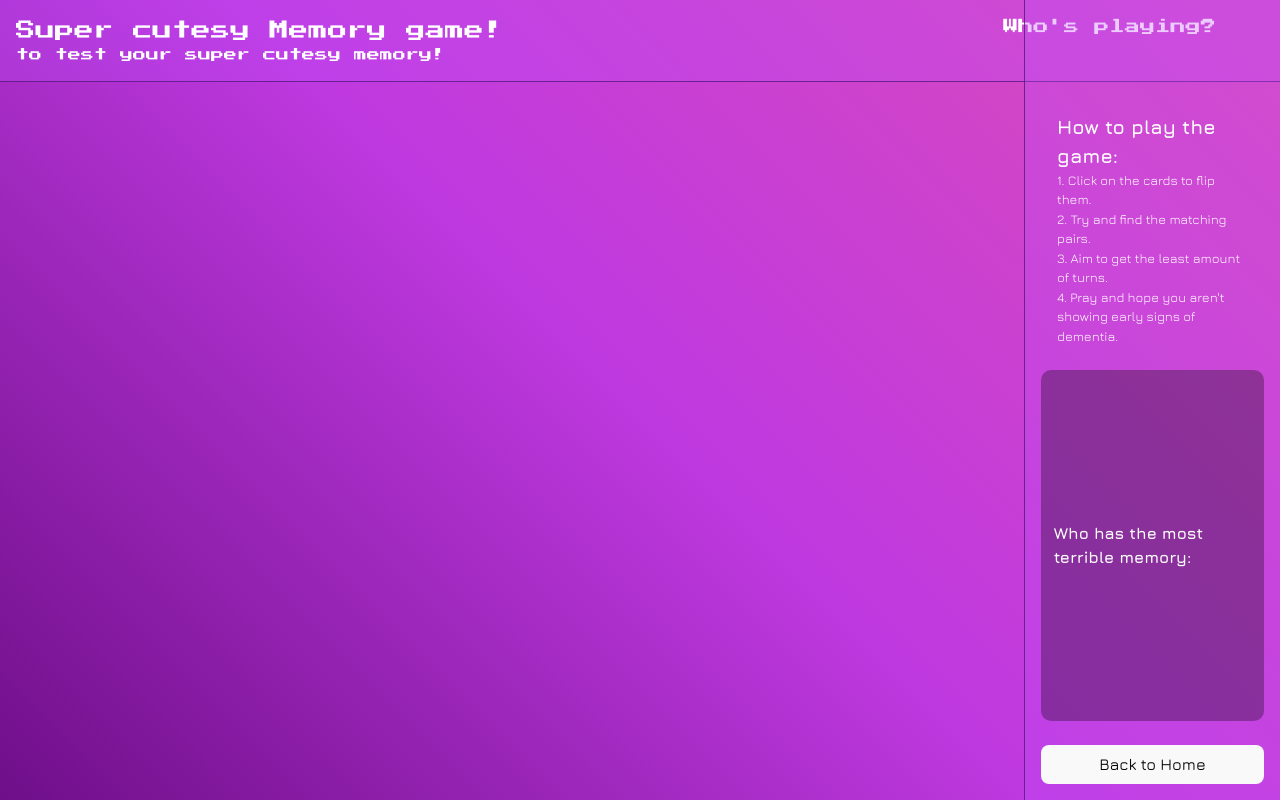
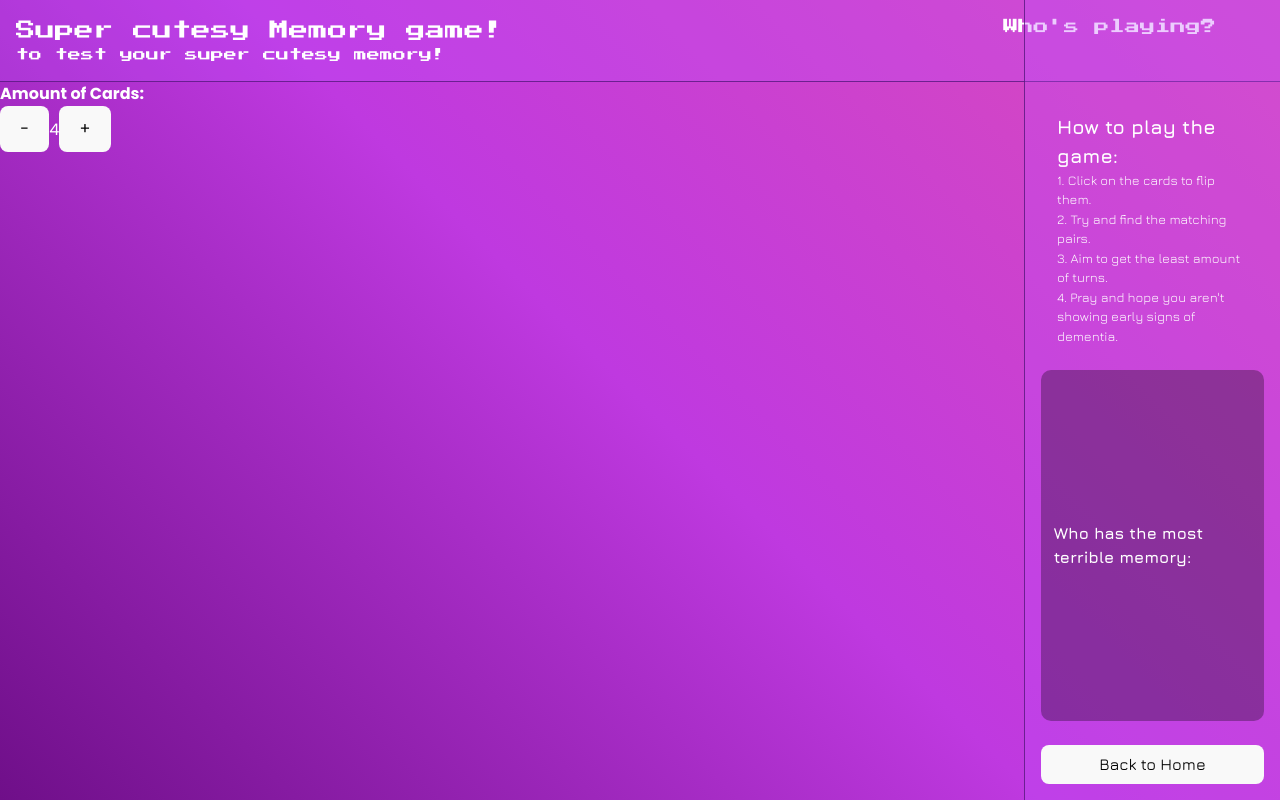
Before and after one commit to JohnBrianTiopes/ubiquitous-eureka, a React (Vite) app in the folder 4games/: page /memorygame in a window 1280 px wide. Built offline with nearby package versions, Linux system fonts and the light colour scheme.

Commit message:
MADE A CARD COUNTER AND IT WORKS FINALLY RAAAAAAA

```diff
--- a/4games/src/Components/Memorygame.css
+++ b/4games/src/Components/Memorygame.css
@@ -1,4 +1,10 @@
 @import url('https://fonts.googleapis.com/css2?family=Jura:wght@300..700&family=Press+Start+2P&display=swap');
+
+* {
+  margin: 0;
+  padding: 0;
+  box-sizing: border-box;
+}
 
 .contain{
   position: fixed;
@@ -28,8 +34,8 @@
     background: rgba(191, 81, 250, 0.29);
     border-bottom:  1px solid rgba(82, 22, 121, 0.768);
     padding: 1rem;
+
 }
-
 
 .sidebar{
   position: fixed;
--- a/4games/src/Components/Memorygame.jsx
+++ b/4games/src/Components/Memorygame.jsx
@@ -2,6 +2,11 @@ import React, { useState, useEffect } from 'react';
 import { useNavigate } from 'react-router-dom';
 import './Memorygame.css';
 
+//constants
+const cardCount = 4;
+const step = 2;
+
+//the images
 const cardArray = [
     {"src": "/images/01.png", matched: false},
     {"src": "/images/02.png", matched: false},
@@ -16,7 +21,10 @@ const cardArray = [
 const Memorygame = () => {
     const navigate = useNavigate();
     const [username, setUsername] = useState(null);
+    const [cardsCount, setCardsCount] = useState(cardCount);
+    const [scores, setScores] = useState();
 
+    //fetch user to display on the thing
     useEffect(() => {
         const storedUser = JSON.parse(localStorage.getItem('user'));
         if (storedUser && storedUser.userId) {
@@ -32,6 +40,32 @@ const Memorygame = () => {
         }
     }, []);
 
+    const Counter = ( {cardsCount, onClick } ) => {
+        const onDecrement = e => {
+            e.preventDefault();
+            const number = cardsCount - step;
+            if (number >= 2) onClick(number);
+        };
+
+        const onIncrement = e => {
+            e.preventDefault();
+             const number = cardsCount + step;
+            if (number <= 24) onClick(number);
+        };
+
+        return (
+            <div className="quantity">
+                <button className="minus" onClick={onDecrement}>
+                    -
+                </button>
+                <span className="quantity">{cardsCount}</span>
+                <button className="plus" onClick={onIncrement}>
+                    +
+                </button>
+            </div>
+        );
+    };
+
     return (
         <div className='contain'>
             <div className='top'>
@@ -45,6 +79,10 @@ const Memorygame = () => {
 
 
             <div className='main'>
+                <div className='counter'>
+                    <h4> Amount of Cards: </h4>
+                    <Counter cardsCount={cardsCount} onClick={setCardsCount} />
+                </div>
 
             </div>
 
```
